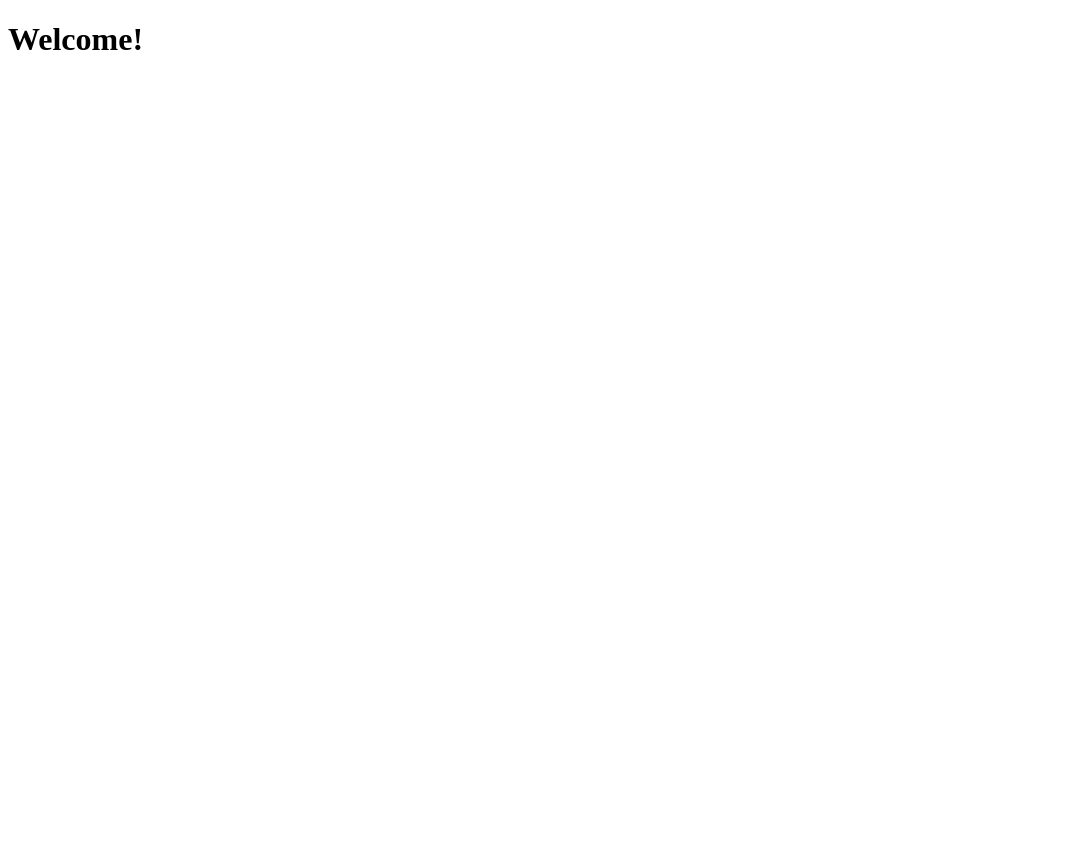
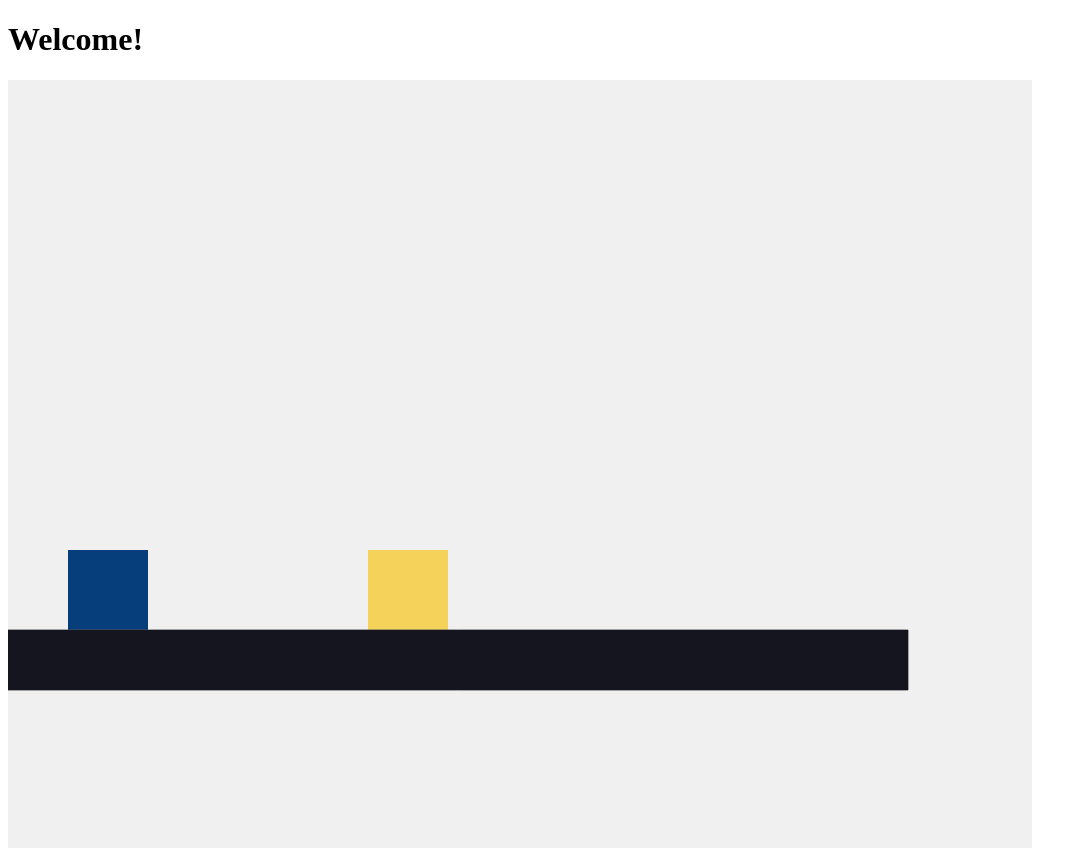
Before and after one commit to ThaddeousS/physics-playground, a website: page index.html in a window 1280 px wide. Shown: the whole page, without its empty margins (0-1087 px from the left). Before the commit the page ends 800 px from the top, so only its background shows below. Drawn offline with nearby package versions, Linux system fonts and the light colour scheme.

Commit message:
Initial matter js setup

```diff
--- a/index.html
+++ b/index.html
@@ -8,6 +8,7 @@
     </head>
     <body>
         <h1>Welcome!</h1>
+        <script src="https://cdnjs.cloudflare.com/ajax/libs/matter-js/0.20.0/matter.min.js"></script>
         <script src="src/index.js"></script>
     </body>
     </html>
--- a/src/index.js
+++ b/src/index.js
@@ -1,15 +1,60 @@
-var savedInternal = undefined;
+// Destructure Matter.js modules for easier access
+const { Engine, Render, Runner, Bodies, Composite } = Matter;
 
-function update() {
+// Create a Matter.js engine
+const engine = Engine.create();
 
-}
+// Create a renderer to display the simulation on a canvas
+const render = Render.create({
+    element: document.body, // Or a specific HTML element
+    engine: engine,
+    options: {
+        width: 1024,
+        height: 768,
+        wireframes: false, // Set to true for debugging outlines
+        background: '#f0f0f0',
+    }
+});
 
-function stop() {
-    clearInterval(savedInternal);
-}
+// Create some physical bodies
+const boxA = Bodies.rectangle(400, 200, 80, 80);
+const boxB = Bodies.rectangle(100, 200, 80, 80);
+const ground = Bodies.rectangle(400, 580, 1000, 60, { isStatic: true }); // Static body won't move
 
-function main() {
-    savedInternal = setInterval(update, 1000 / 60);
-}
+const keys = {};
 
-main();
+document.addEventListener('keydown', (event) => {
+    keys[event.code] = true;
+});
+
+document.addEventListener('keyup', (event) => {
+    keys[event.code] = false;
+});
+
+Matter.Events.on(engine, 'beforeUpdate', () => {
+    if(keys['ArrowLeft']) {
+        Matter.Body.applyForce(boxA, boxA.position, { x: -0.05, y: 0 });
+    }
+
+    if(keys['ArrowRight']) {
+        Matter.Body.applyForce(boxA, boxA.position, { x: 0.05, y: 0 });
+    }
+
+    if(keys['ArrowUp']) {
+        Matter.Body.applyForce(boxA, boxA.position, { x: 0, y: -0.05 });
+    }
+
+    if(keys['ArrowDown']) {
+        Matter.Body.applyForce(boxA, boxA.position, { x: 0, y: 0.05 });
+    }
+});
+
+// Add bodies to the world
+Composite.add(engine.world, [boxA, boxB, ground]);
+
+// Run the renderer
+Render.run(render);
+
+// Create a runner to update the engine
+const runner = Runner.create();
+Runner.run(runner, engine);
```
